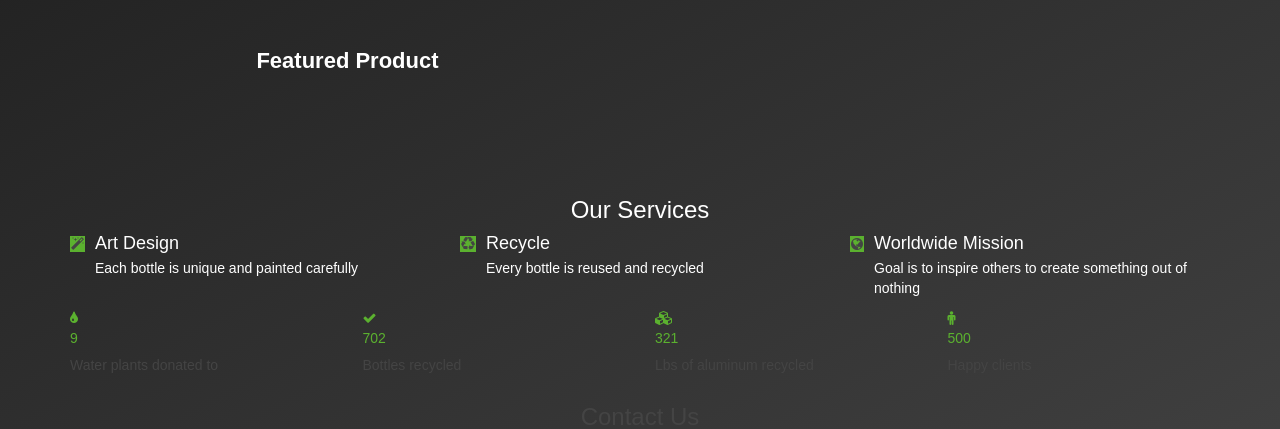
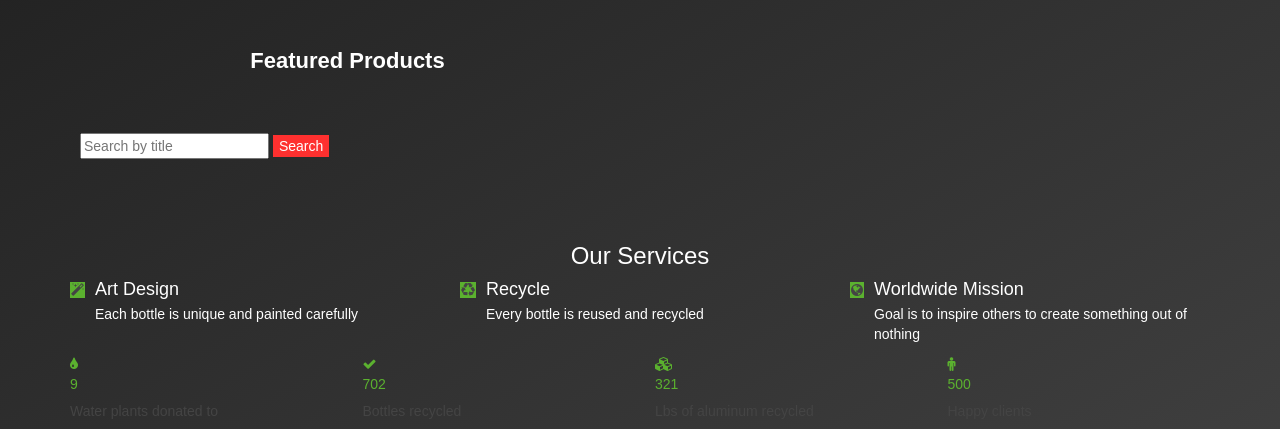
Before and after one commit to CreedTrue/ReFlaskapp, a Node server app: template views/product.ejs in a window 1280 px wide. Shown: the part 51-480 px from the top of the page. Run offline with Node 20, Linux system fonts and the light colour scheme; the template is opened without the code that fills it, so the values that code supplies are empty.

Commit message:
Search Functionality on the Product Page

```diff
--- a/index.js
+++ b/index.js
@@ -46,10 +46,10 @@ const knex = require("knex")({
   connection: {
     host: process.env.RDS_HOSTNAME || "localhost",
     user: process.env.RDS_USERNAME || "postgres",
-    password: process.env.RDS_PASSWORD || "IAmElonMuskrat",
+    password: process.env.RDS_PASSWORD || "Pancakes09",
     database: process.env.RDS_DB_NAME || "ReFlask_DB",
     port: process.env.RDS_PORT || 5432,
-    ssl: process.env.DB_SSL ? {rejectUnauthorized: false} : false
+    ssl: process.env.DB_SSL ? { rejectUnauthorized: false } : false,
   },
 });
 // Check if the connection is successful
@@ -142,6 +142,23 @@ app.get("/product", (req, res) => {
     });
 });
 
+// Search route
+app.get("/search", async (req, res) => {
+  try {
+    const searchQuery = req.query.query.toLowerCase();
+
+    // Use Knex to query the database
+    const searchResults = await knex("bottle").where(
+      knex.raw("LOWER(bottle_description) LIKE ?", [`%${searchQuery}%`])
+    );
+
+    res.json(searchResults);
+  } catch (error) {
+    console.error("Error fetching search results:", error);
+    res.status(500).json({ error: "Internal Server Error" });
+  }
+});
+
 // Start the server
 app.listen(port, () => {
   console.log(`Server is running on port ${port}`);
--- a/views/product.ejs
+++ b/views/product.ejs
@@ -237,26 +237,6 @@ This is our bottle website-->
 
 <body class="index"></body>
 
-
-<!-- Styleswitcher
-================================================== -->
-<!-- <div class="colors-switcher">
-            <a id="show-panel" class="hide-panel"><i class="fa fa-tint"></i></a>
-                <ul class="colors-list">
-                    <li><a title="Light Red" onClick="setActiveStyleSheet('light-red'); return false;" class="light-red"></a></li>
-                    <li><a title="Blue" class="blue" onClick="setActiveStyleSheet('blue'); return false;"></a></li>
-                    <li class="no-margin"><a title="Light Blue" onClick="setActiveStyleSheet('light-blue'); return false;" class="light-blue"></a></li>
-                    <li><a title="Green" class="green" onClick="setActiveStyleSheet('green'); return false;"></a></li>
-
-                    <li class="no-margin"><a title="light-green" class="light-green" onClick="setActiveStyleSheet('light-green'); return false;"></a></li>
-                    <li><a title="Yellow" class="yellow" onClick="setActiveStyleSheet('yellow'); return false;"></a></li>
-
-                </ul>
-
-        </div>   -->
-<!-- Styleswitcher End
-================================================== -->
-
 <!-- Navigation -->
 <nav class="navbar navbar-default navbar-fixed-top">
     <div class="container">
@@ -314,18 +294,46 @@ This is our bottle website-->
         align-items: center;
     }
 </style>
+<style>
+    #searchForm {
+        margin: 1rem;
+    }
+
+    #searchInput {
+        /* Add any additional styles for the input here */
+    }
+
+    #searchForm button {
+        color: white;
+        background-color: #fe302f;
+        border: none;
+    }
+
+    #searchForm button:active {
+        background-color: #d63028;
+        /* Change to a darker shade of red when the button is clicked */
+    }
+</style>
+<!-- Your existing HTML code -->
+
 <section class="section-products">
     <div class="container">
         <div class="row justify-content-center text-center">
             <div class="col-md-8 col-lg-6">
                 <div class="header">
-                    <h2 style="color: white; font-weight: bold;">Featured Product</h2>
-
+                    <h2 style="color: white; font-weight: bold;">Featured Products</h2>
                 </div>
             </div>
         </div>
 
+        <!-- Search Bar -->
+        <form id="searchForm">
+            <input type="text" id="searchInput" placeholder="Search by title">
+            <button type="submit">Search</button>
+        </form>
+
         <!-- Product listings -->
+        <div class="row" id="productList">
             <% for (let i=0; i < products.length; i++) { %>
                 <!-- Single Product -->
                 <div class="col-md-6 col-lg-4 col-xl-3">
@@ -344,8 +352,48 @@ This is our bottle website-->
                 </div>
                 <% } %>
         </div>
+    </div>
 </section>
 
+<!-- Search Script -->
+<!-- Search Script -->
+<script>
+    document.getElementById("searchForm").addEventListener("submit", function (event) {
+        event.preventDefault();
+
+        // Get the search input value and convert it to lowercase
+        const searchQuery = document.getElementById("searchInput").value.toLowerCase();
+
+        // Make an AJAX request to the server with the search query
+        fetch(`/search?query=${encodeURIComponent(searchQuery)}`)
+            .then(response => {
+                if (!response.ok) {
+                    throw new Error(`HTTP error! Status: ${response.status}`);
+                }
+                return response.json();
+            })
+            .then(products => {
+                // Update the product list with the search results
+                const productList = document.getElementById("productList");
+                productList.innerHTML = "";
+
+                for (let i = 0; i < products.length; i++) {
+                    // Create HTML for each product
+                    const productHtml = `
+                        <div class="col-md-6 col-lg-4 col-xl-3">
+                            <div id="product-${i + 1}" class="single-product">
+                                <div class="part-1" style="background: url('${products[i].bottle_img_url}'); background-size: cover; background-repeat: no-repeat"></div>
+                                <div class="part-2">
+                                    <h2 class="product-title" style="color: white; font-weight: bold;">${products[i].bottle_description}</h2>
+                                </div>
+                            </div>
+                        </div>`;
+                    productList.innerHTML += productHtml;
+                }
+            })
+            .catch(error => console.error("Error fetching search results:", error));
+    });
+</script>
 
 
 <!-- Start Feature Section -->
```
Lines whose indentation alone changed are shown as unchanged.
